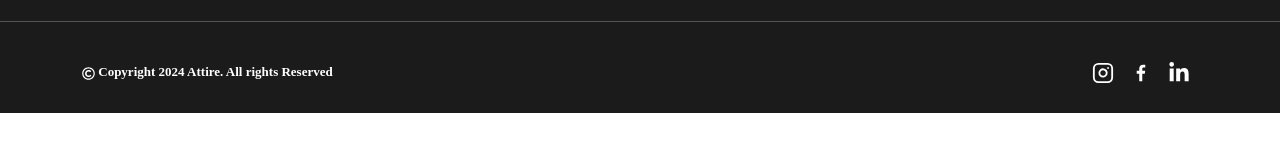
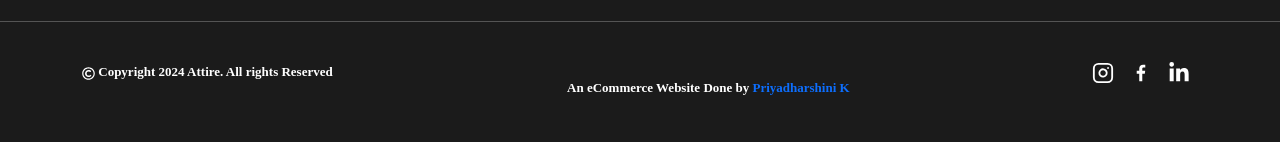
Before and after one commit to PRIYAK76/attire, a React (Create React App) app: page /men in a window 1280 px wide. Shown: the part 892-1034 px from the top of the page. Before the commit the page ends 1005 px from the top, so only its background shows below. Built offline with nearby package versions, Linux system fonts and the light colour scheme.

Commit message:
Update Footer.js

```diff
--- a/src/components/Footer/Footer.js
+++ b/src/components/Footer/Footer.js
@@ -16,6 +16,11 @@ const Footer = () => {
            <FaRegCopyright/> Copyright 2024 Attire. All rights Reserved
           </p>
         </div>
+    <div className="my-3">
+          <p className="copy-right-text mt-2">
+           An eCommerce Website Done by <a href="https://www.linkedin.com/in/priyadharshini-krishnakumar-122883227/" target="_blank" rel="noopener noreferrer">Priyadharshini K</a>
+          </p>
+        </div>
         <div className="mt-2">
           <LuInstagram className="mx-2 footer-icons" size={22} />
           <BiLogoFacebook className="mx-2 footer-icons" size={22} />
```
